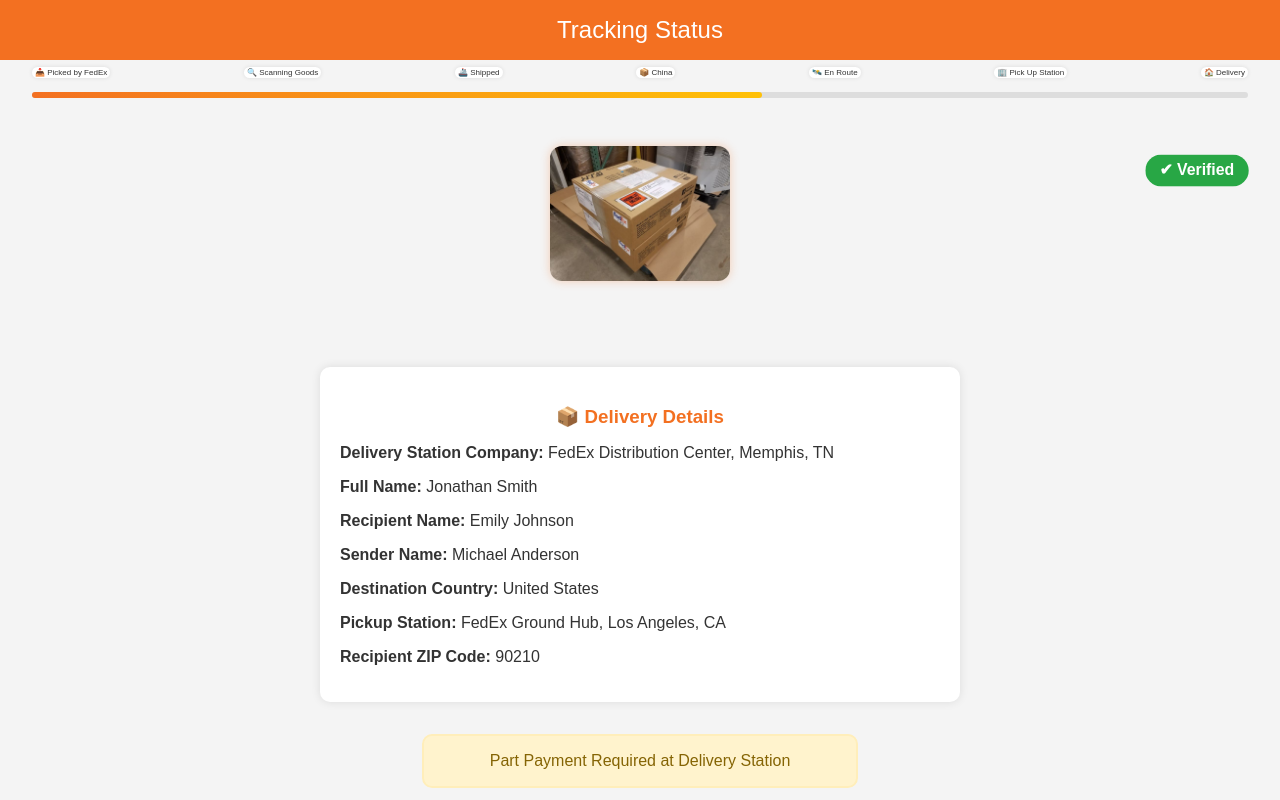
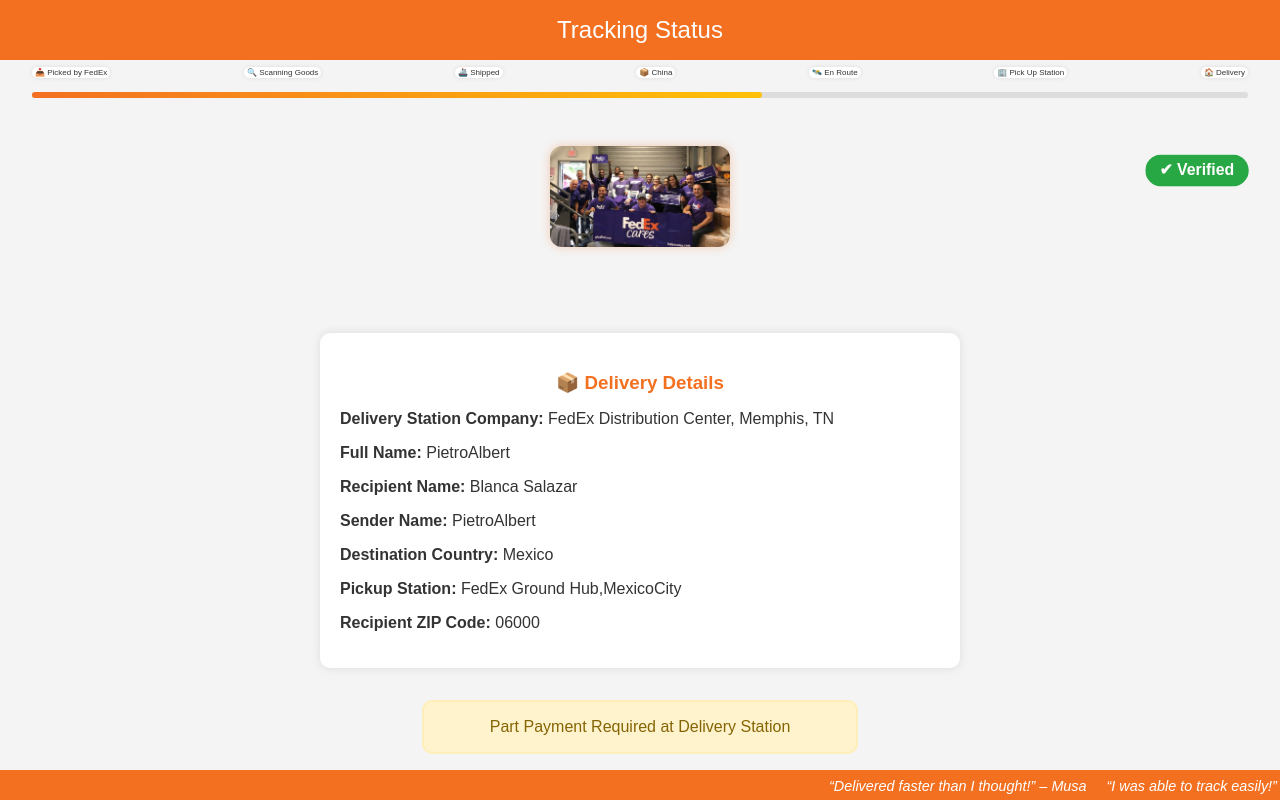
Before and after one commit to Pietro12121/fedex, a plain HTML site: page track.html in a window 1280 px wide. Shown: the top 800 px of the page. Drawn offline with Linux system fonts and the light colour scheme.

Commit message:
Add files via upload

```diff
--- a/track.html
+++ b/track.html
@@ -145,7 +145,7 @@
   </div>
 
   <div class="package-section">
-    <img src="image8.jpg" alt="Package" />
+    <img src="image7.jpg" alt="Package" />
     <div class="stamp">✔ Verified</div>
   </div><br>
 
@@ -153,12 +153,12 @@
 <div style="max-width: 600px; margin: 2rem auto; background: #fff; padding: 20px; border-radius: 10px; box-shadow: 0 0 10px rgba(0,0,0,0.1); font-family: Arial, sans-serif;">
   <h3 style="text-align: center; color: #f37021; margin-bottom: 1rem;">📦 Delivery Details</h3>
   <p><strong>Delivery Station Company:</strong> FedEx Distribution Center, Memphis, TN</p>
-  <p><strong>Full Name:</strong> Jonathan Smith</p>
-  <p><strong>Recipient Name:</strong> Emily Johnson</p>
-  <p><strong>Sender Name:</strong> Michael Anderson</p>
-  <p><strong>Destination Country:</strong> United States</p>
-  <p><strong>Pickup Station:</strong> FedEx Ground Hub, Los Angeles, CA</p>
-  <p><strong>Recipient ZIP Code:</strong> 90210</p>
+  <p><strong>Full Name:</strong> PietroAlbert</p>
+  <p><strong>Recipient Name:</strong> Blanca Salazar</p>
+  <p><strong>Sender Name:</strong> PietroAlbert</p>
+  <p><strong>Destination Country:</strong> Mexico</p>
+  <p><strong>Pickup Station:</strong> FedEx Ground Hub,MexicoCity</p>
+  <p><strong>Recipient ZIP Code:</strong> 06000</p>
 </div>
 
 
```
